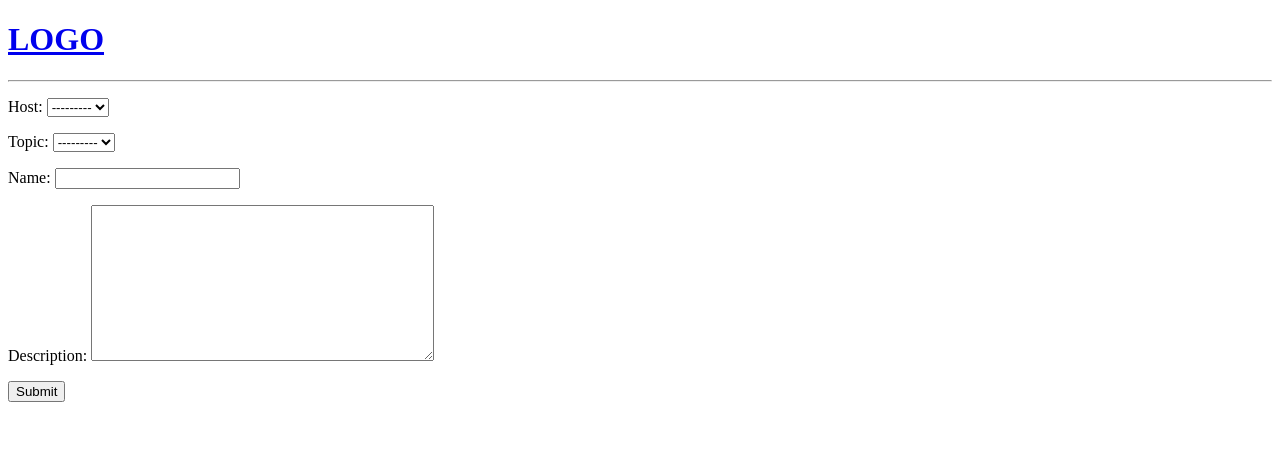
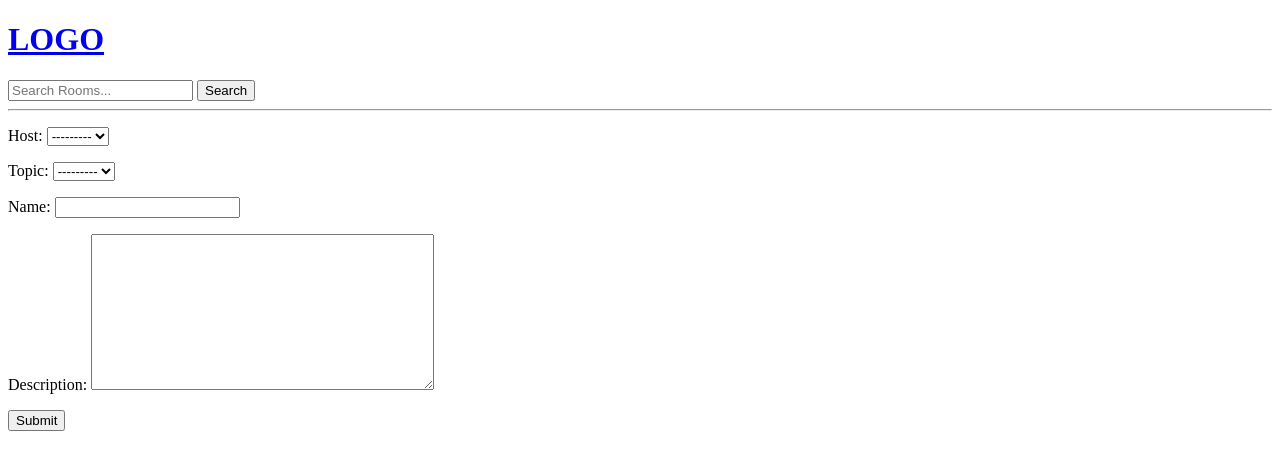
Before and after one commit to Ayeshashabbir01/study_buddy, a Django app: page /create-room/ in a window 1280 px wide. Shown: the top 470 px of the page. Run offline with Django 5.2, Linux system fonts and the light colour scheme; data that the repository does not hold is empty.

Commit message:
home.html

```diff
--- a/studybud/base/templates/base/home.html
+++ b/studybud/base/templates/base/home.html
@@ -11,7 +11,7 @@
 
 <div class='home-container'>
     <div>
-        <h3>Browe Topics</h3>
+        <h3>Browse Topics</h3>
         <hr>
         <div>
             <a href="{% url 'home'%}">All</a>
@@ -24,6 +24,7 @@
         {% endfor %}
     </div>
     <div>
+        <h5>{{room_count}} rooms available</h5>
         <a href="{% url 'create-room' %}">Create Room</a>
 
     <div>
--- a/studybud/base/views.py
+++ b/studybud/base/views.py
@@ -1,6 +1,7 @@
 from django.shortcuts import render,redirect
-from .models import Room , Topic
+from .models import Room,Topic
 from .forms import RoomForm
+from django.db.models import Q
 #rooms = [
 #    {'id': 1, 'name': 'lets learn python!'},
 #    {'id': 2, 'name': 'Design with me.'},
@@ -8,12 +9,16 @@ from .forms import RoomForm
 #]
 
 def home(request):
-    q = request.Get.get('q')
-    rooms = Room.objects.filter(topic_name=q)
+    q = request.GET.get('q') if request.GET.get('q') is not None else ''
 
-    topics = Topic.objects.all()
-
-    context = {'rooms': rooms , 'topics': topics}
+    rooms = Room.objects.filter(
+        Q(topic__name__icontains=q) |
+        Q(name__icontains=q)|
+        Q(description__icontains=q)
+        )
+    topics= Topic.objects.all()
+    room_count = rooms.count()
+    context = {'rooms': rooms,'topics':topics ,'room_count':room_count}
     return render(request, 'base/home.html', context)
 
 def room(request,pk):
@@ -51,4 +56,4 @@ def deleteRoom(request, pk):
      if request.method == 'POST':
         room.delete()
         return redirect('home')
-     return render(request, 'base/delete.html',{'obj':room})
+     return render(request, 'base/delete.html', {'obj': room})
--- a/studybud/templates/navbar.html
+++ b/studybud/templates/navbar.html
@@ -1,5 +1,10 @@
 <a href="/">
     <h1>LOGO</h1>
 </a>
+<form method="GET" action="{% url 'home' %}">
+    <input type="text" name="q" placeholder="Search Rooms..." />
+    <button type="submit">Search</button>
+</form>
+
 
 <hr>
```
